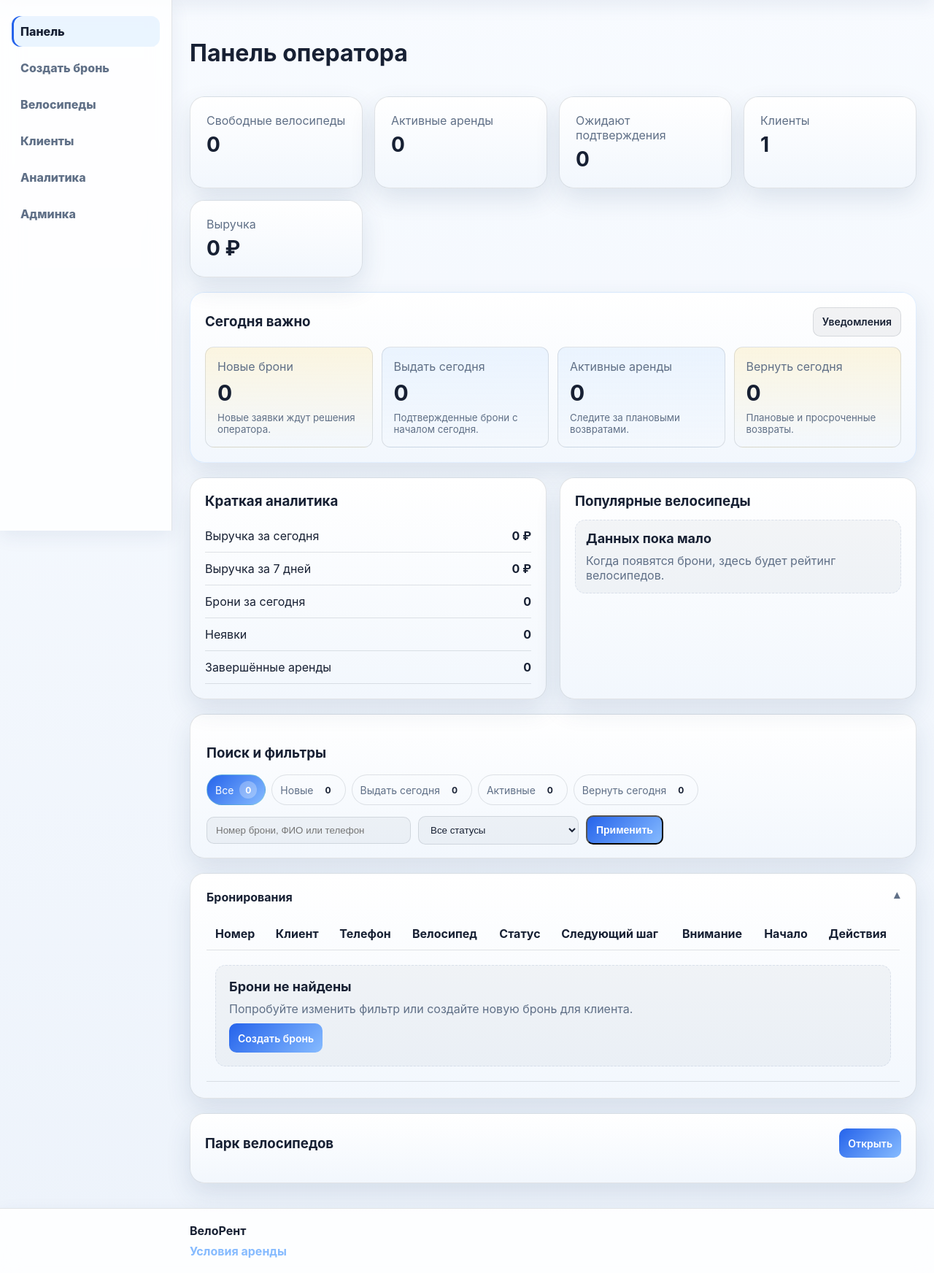
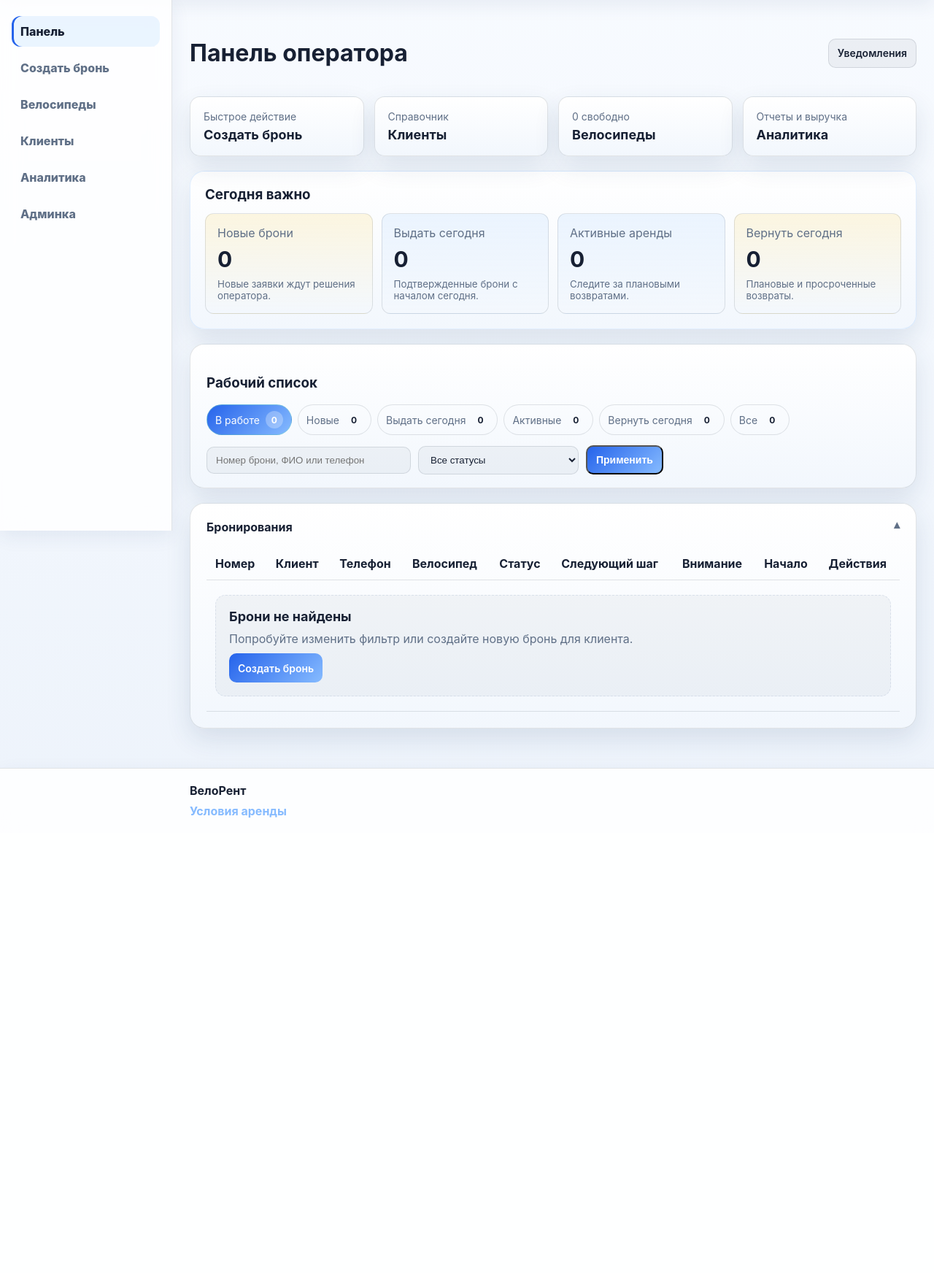
Before and after one commit to denchikslazieeet/velorent_system, a Django app: page /operator/ in a window 1280 px wide. Shown: the part 73-1817 px from the top of the page at 73% size. After the commit the page ends 1194 px from the top, so only its background shows below. Run offline with Django 5.2, Linux system fonts and the light colour scheme; the visitor is signed in with stand-in values (Sample User, id 1); data comes from the database, SQL or seed files in the repository; data that the repository does not hold is empty.

Commit message:
Simplify operator dashboard

```diff
--- a/dashboard/views.py
+++ b/dashboard/views.py
@@ -116,11 +116,12 @@ class OperatorDashboardView(LoginRequiredMixin, OperatorRequiredMixin, TemplateV
         q = (self.request.GET.get('q') or '').strip()
         status = (self.request.GET.get('status') or '').strip()
         quick = (self.request.GET.get('quick') or '').strip()
+        if not quick and not q and not status:
+            quick = 'work'
 
         now = timezone.now()
         today_start = now.replace(hour=0, minute=0, second=0, microsecond=0)
         tomorrow_start = today_start + timedelta(days=1)
-        week_start = today_start - timedelta(days=6)
 
         context['available_bikes'] = Bike.objects.filter(status=Bike.Status.AVAILABLE).count()
         context['active_rentals'] = Rental.objects.filter(status=Rental.Status.ACTIVE).count()
@@ -136,42 +137,6 @@ class OperatorDashboardView(LoginRequiredMixin, OperatorRequiredMixin, TemplateV
         ).count()
         context['service_bikes'] = Bike.objects.filter(status=Bike.Status.SERVICE).count()
 
-        revenue = (
-            Payment.objects
-            .filter(
-                status=Payment.Status.PAID,
-                kind__in=[Payment.Kind.RENTAL, Payment.Kind.FINE]
-            )
-            .aggregate(total=Sum('amount'))['total']
-        )
-        context['revenue'] = revenue or 0
-
-        revenue_today = (
-            Payment.objects
-            .filter(
-                status=Payment.Status.PAID,
-                kind__in=[Payment.Kind.RENTAL, Payment.Kind.FINE],
-                created_at__gte=today_start
-            )
-            .aggregate(total=Sum('amount'))['total']
-        )
-        context['revenue_today'] = revenue_today or 0
-
-        revenue_week = (
-            Payment.objects
-            .filter(
-                status=Payment.Status.PAID,
-                kind__in=[Payment.Kind.RENTAL, Payment.Kind.FINE],
-                created_at__gte=week_start
-            )
-            .aggregate(total=Sum('amount'))['total']
-        )
-        context['revenue_week'] = revenue_week or 0
-
-        context['bookings_today'] = Booking.objects.filter(created_at__gte=today_start).count()
-        context['no_shows_total'] = Booking.objects.filter(status=Booking.Status.EXPIRED).count()
-        context['completed_rentals_total'] = Rental.objects.filter(status=Rental.Status.COMPLETED).count()
-
         base_bookings = (
             Booking.objects
             .select_related('bike', 'customer', 'rental')
@@ -179,7 +144,15 @@ class OperatorDashboardView(LoginRequiredMixin, OperatorRequiredMixin, TemplateV
         )
         bookings = base_bookings
 
-        if quick == 'pending':
+        if quick == 'work':
+            bookings = bookings.filter(
+                status__in=[
+                    Booking.Status.PENDING,
+                    Booking.Status.CONFIRMED,
+                    Booking.Status.ACTIVE,
+                ]
+            )
+        elif quick == 'pending':
             bookings = bookings.filter(status=Booking.Status.PENDING)
         elif quick == 'today':
             bookings = bookings.filter(
@@ -227,12 +200,19 @@ class OperatorDashboardView(LoginRequiredMixin, OperatorRequiredMixin, TemplateV
         context['current_status'] = status
         context['current_quick'] = quick
         context['status_choices'] = Booking.Status.choices
+        work_bookings_count = base_bookings.filter(
+            status__in=[
+                Booking.Status.PENDING,
+                Booking.Status.CONFIRMED,
+                Booking.Status.ACTIVE,
+            ]
+        ).count()
         context['quick_filters'] = [
             {
-                'key': '',
-                'label': 'Все',
-                'count': base_bookings.count(),
-                'url': f"{reverse('operator-dashboard')}#bookings-list",
+                'key': 'work',
+                'label': 'В работе',
+                'count': work_bookings_count,
+                'url': f"{reverse('operator-dashboard')}?quick=work#bookings-list",
             },
             {
                 'key': 'pending',
@@ -258,22 +238,13 @@ class OperatorDashboardView(LoginRequiredMixin, OperatorRequiredMixin, TemplateV
                 'count': context['returns_today'],
                 'url': f"{reverse('operator-dashboard')}?quick=returns#bookings-list",
             },
+            {
+                'key': 'all',
+                'label': 'Все',
+                'count': base_bookings.count(),
+                'url': f"{reverse('operator-dashboard')}?quick=all#bookings-list",
+            },
         ]
-
-        context['operator_bikes'] = (
-            Bike.objects
-            .select_related('category', 'current_location')
-            .order_by('title')[:12]
-        )
-
-        context['popular_bikes'] = (
-            Booking.objects
-            .values('bike__title')
-            .annotate(total=Count('id'))
-            .order_by('-total', 'bike__title')[:5]
-        )
-
-        context['customers_total'] = User.objects.filter(role=User.Role.CUSTOMER).count()
         context['today_important'] = [
             {
                 'label': 'Новые брони',
--- a/templates/dashboard/operator_dashboard.html
+++ b/templates/dashboard/operator_dashboard.html
@@ -5,40 +5,27 @@
 <div class="page-header compact-header">
     <div class="section-head">
         <h1>Панель оператора</h1>
+        <a href="{% url 'notifications' %}" class="btn btn-secondary btn-sm">Уведомления</a>
     </div>
 </div>
 
-<section class="stats-grid">
-    <div class="stat-card">
-        <span>Свободные велосипеды</span>
-        <strong>
-            <a href="{% url 'operator-bikes' %}?status=available" class="stat-link">{{ available_bikes }}</a>
-        </strong>
-    </div>
-    <div class="stat-card">
-        <span>Активные аренды</span>
-        <strong>
-            <a href="{% url 'operator-dashboard' %}?quick=active#bookings-list" class="stat-link">{{ active_rentals }}</a>
-        </strong>
-    </div>
-    <div class="stat-card">
-        <span>Ожидают подтверждения</span>
-        <strong>
-            <a href="{% url 'operator-dashboard' %}?quick=pending#bookings-list" class="stat-link">{{ pending_bookings }}</a>
-        </strong>
-    </div>
-    <div class="stat-card">
-        <span>Клиенты</span>
-        <strong>
-            <a href="{% url 'operator-customers' %}" class="stat-link">{{ customers_total }}</a>
-        </strong>
-    </div>
-    <div class="stat-card">
-        <span>Выручка</span>
-        <strong>
-            <a href="{% url 'operator-revenue' %}" class="stat-link">{{ revenue }} ₽</a>
-        </strong>
-    </div>
+<section class="operator-action-grid">
+    <a href="/rentals/operator/new/" class="card operator-action-card">
+        <span>Быстрое действие</span>
+        <strong>Создать бронь</strong>
+    </a>
+    <a href="{% url 'operator-customers' %}" class="card operator-action-card">
+        <span>Справочник</span>
+        <strong>Клиенты</strong>
+    </a>
+    <a href="{% url 'operator-bikes' %}" class="card operator-action-card">
+        <span>{{ available_bikes }} свободно</span>
+        <strong>Велосипеды</strong>
+    </a>
+    <a href="{% url 'operator-analytics' %}" class="card operator-action-card">
+        <span>Отчеты и выручка</span>
+        <strong>Аналитика</strong>
+    </a>
 </section>
 
 <section class="card compact-card priority-card" style="margin-bottom: 20px;">
@@ -46,7 +33,6 @@
         <div>
             <h3>Сегодня важно</h3>
         </div>
-        <a href="{% url 'notifications' %}" class="btn btn-secondary btn-sm">Уведомления</a>
     </div>
 
     <div class="priority-grid">
@@ -60,55 +46,8 @@
     </div>
 </section>
 
-<section class="grid grid-2" style="margin-bottom: 20px;">
-    <section class="card compact-card">
-        <div class="section-head">
-            <h3>Краткая аналитика</h3>
-        </div>
-
-        <div class="list-row">
-            <span>Выручка за сегодня</span>
-            <strong>{{ revenue_today }} ₽</strong>
-        </div>
-        <div class="list-row">
-            <span>Выручка за 7 дней</span>
-            <strong>{{ revenue_week }} ₽</strong>
-        </div>
-        <div class="list-row">
-            <span>Брони за сегодня</span>
-            <strong>{{ bookings_today }}</strong>
-        </div>
-        <div class="list-row">
-            <span>Неявки</span>
-            <strong>{{ no_shows_total }}</strong>
-        </div>
-        <div class="list-row">
-            <span>Завершённые аренды</span>
-            <strong>{{ completed_rentals_total }}</strong>
-        </div>
-    </section>
-
-    <section class="card compact-card">
-        <div class="section-head">
-            <h3>Популярные велосипеды</h3>
-        </div>
-
-        {% for bike in popular_bikes %}
-            <div class="list-row">
-                <span>{{ bike.bike__title }}</span>
-                <strong>{{ bike.total }}</strong>
-            </div>
-        {% empty %}
-            <div class="empty-state empty-state-compact">
-                <strong>Данных пока мало</strong>
-                <p>Когда появятся брони, здесь будет рейтинг велосипедов.</p>
-            </div>
-        {% endfor %}
-    </section>
-</section>
-
 <section class="card operator-filter-card" style="margin-bottom: 20px;">
-    <h3>Поиск и фильтры</h3>
+    <h3>Рабочий список</h3>
     <div class="quick-filter-row">
         {% for filter in quick_filters %}
             <a href="{{ filter.url }}" class="quick-filter {% if current_quick == filter.key %}quick-filter-active{% endif %}">
@@ -243,11 +182,4 @@
         </table>
     </div>
 </details>
-
-<section class="card compact-card">
-    <div class="section-head">
-        <h3>Парк велосипедов</h3>
-        <a href="{% url 'operator-bikes' %}" class="btn btn-primary btn-sm">Открыть</a>
-    </div>
-</section>
 {% endblock %}
```
